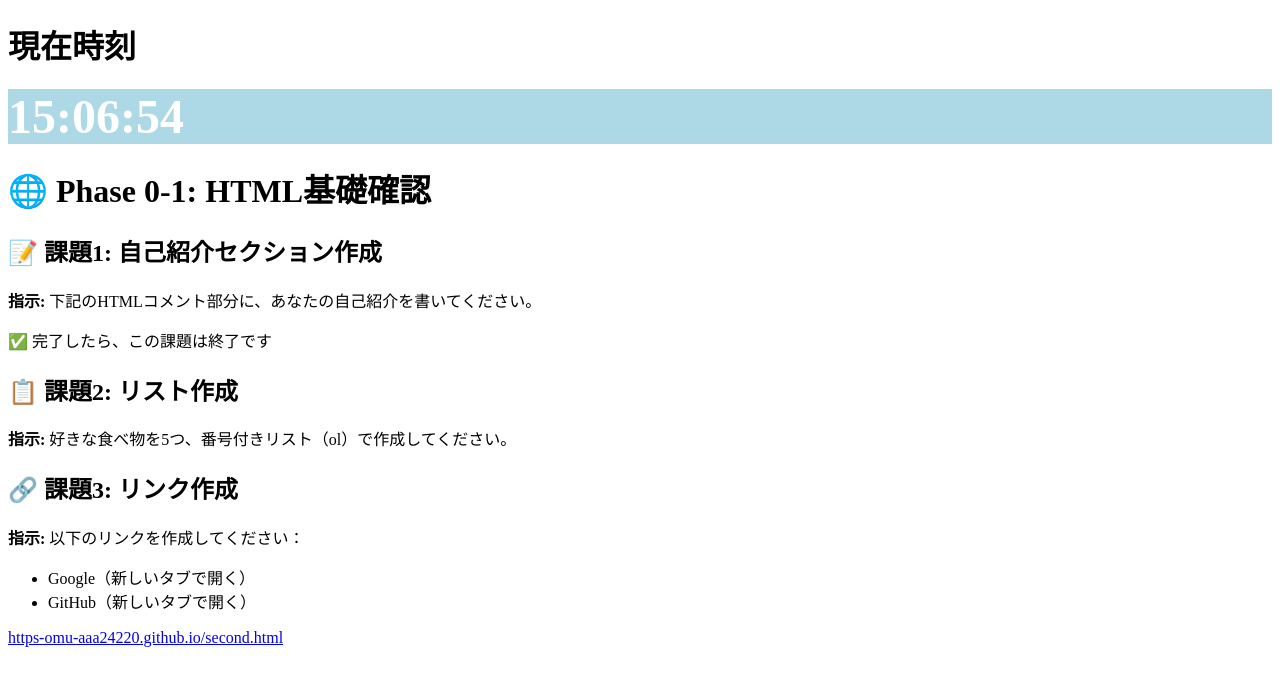
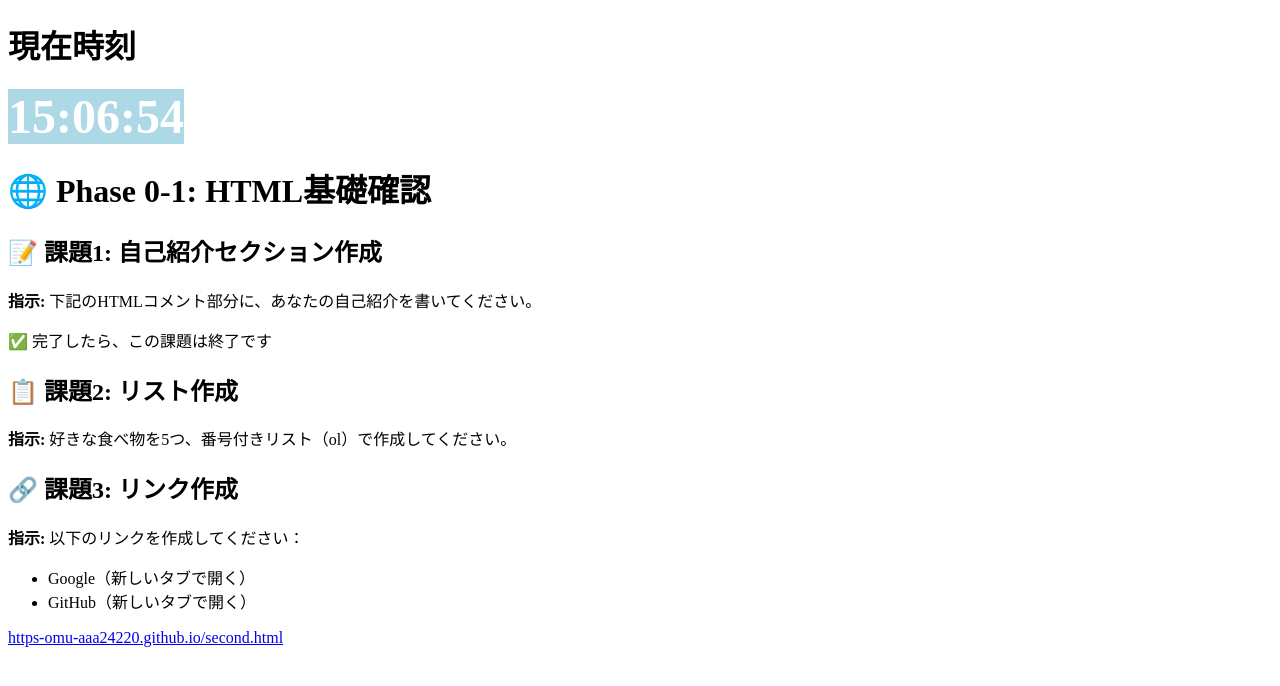
Before and after one commit to omu-aaa24220/https-omu-aaa24220.github.io, a plain HTML site: page index.html in a window 1280 px wide. Drawn offline with Linux system fonts and the light colour scheme.

Commit message:
Add inline-block style to clock div

```diff
--- a/index.html
+++ b/index.html
@@ -31,7 +31,7 @@
 </head>
 <body>
      <h1>現在時刻</h1>
-    <div id="clock" style="font-size: 48px; font-weight: bold; color: white; background-color: lightblue;">
+    <div id="clock" style="font-size: 48px; font-weight: bold; color: white; background-color: lightblue; display: inline-block;">
         00:00:00
     </div>
     <h1>🌐 Phase 0-1: HTML基礎確認</h1>
```
